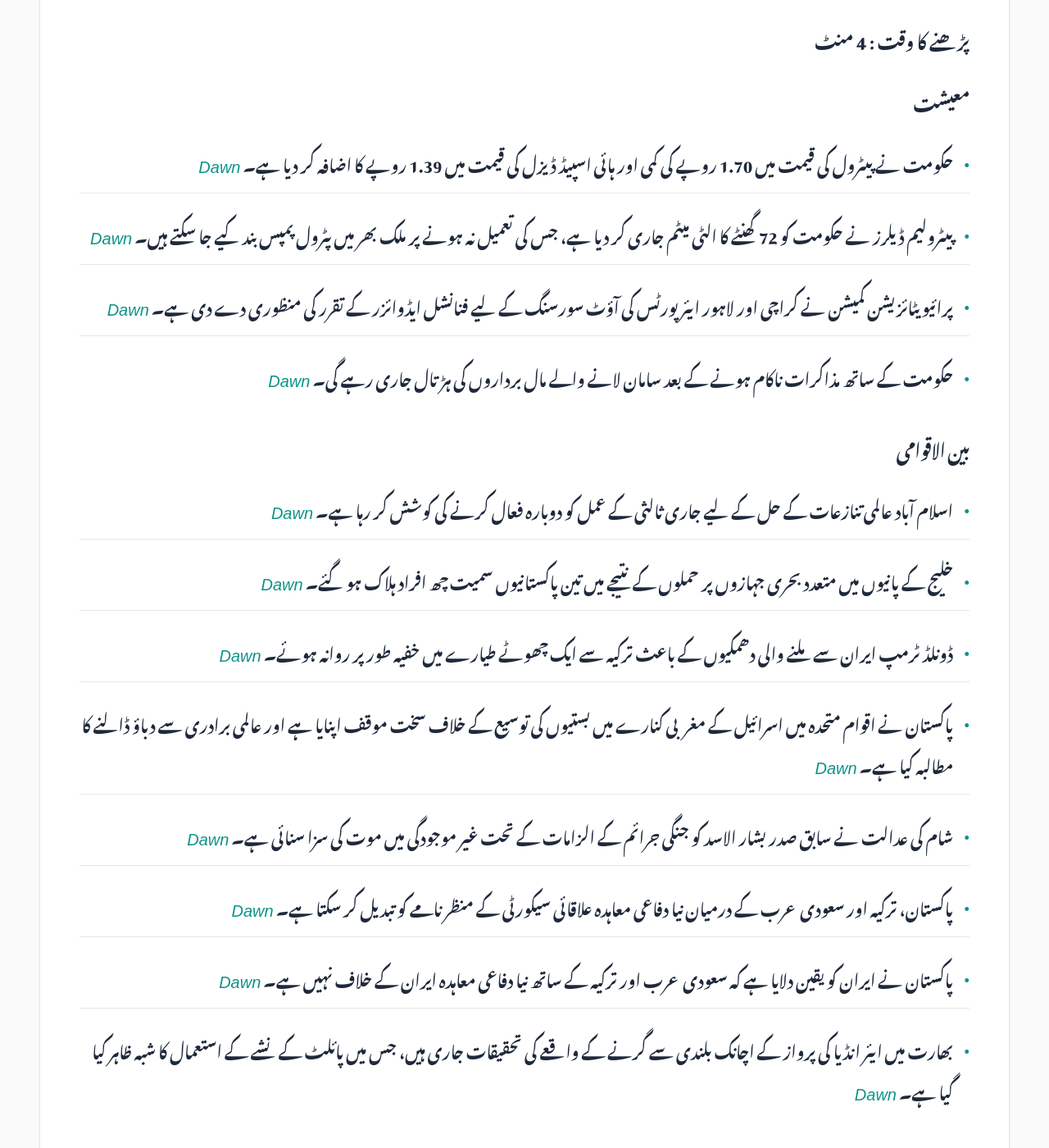
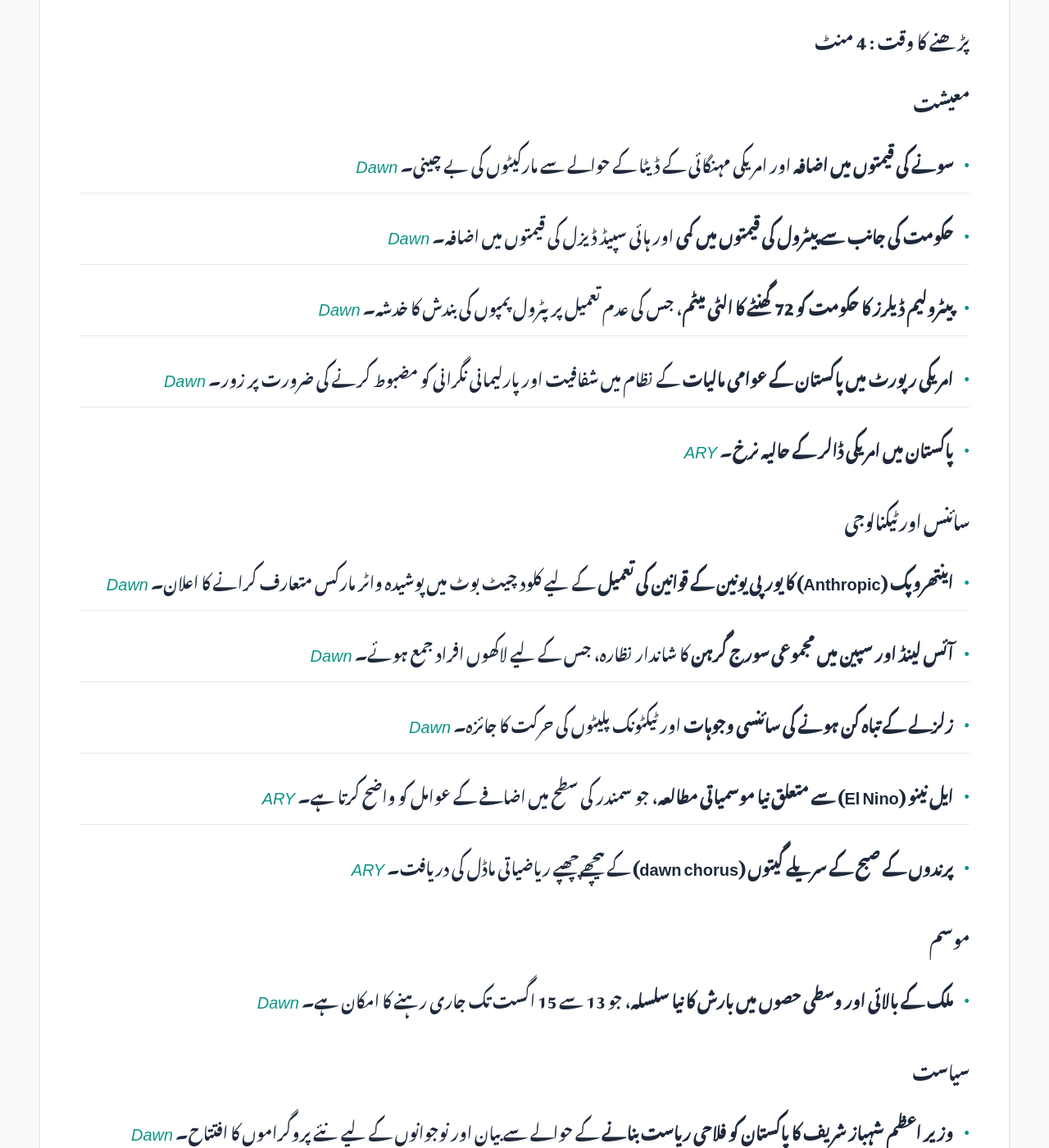
Before and after one commit to zsubzwary/news, a Jekyll site: the page built from ur/index.md, in a window 1280 px wide and 1400 px high, scrolled down 441 px. Shown: the whole window at 82% size. Built offline with Jekyll 4.4.1, drawn with Linux system fonts in a browser that asks for light colours; some web fonts are replaced; comment, search, counter and statistics services are not loaded; some of the changed text lies outside the part shown.

Commit message:
DateTime; 2026-08-12T16:09:19.704Z

```diff
--- a/ur/index.md
+++ b/ur/index.md
@@ -7,39 +7,51 @@ rtl: true
 
 پاکستان کی تازہ خبروں کا خلاصہ
 
- &lrm; 12-Aug-2026 09:09PKT
+ &lrm; 12-Aug-2026 21:09PKT
 
 پڑھنے کا وقت : 4 منٹ
 
 ### معیشت
-- حکومت نے پیٹرول کی قیمت میں 1.70 روپے کی کمی اور ہائی اسپیڈ ڈیزل کی قیمت میں 1.39 روپے کا اضافہ کر دیا ہے۔ *[Dawn](https://www.dawn.com/news/2022180/govt-cuts-petrol-price-by-rs170-raises-high-speed-diesel-by-rs139)*
-- پیٹرولیم ڈیلرز نے حکومت کو 72 گھنٹے کا الٹی میٹم جاری کر دیا ہے، جس کی تعمیل نہ ہونے پر ملک بھر میں پٹرول پمپس بند کیے جا سکتے ہیں۔ *[Dawn](https://www.dawn.com/news/2022267/petroleum-dealers-issue-72-hour-ultimatum)*
-- پرائیویٹائزیشن کمیشن نے کراچی اور لاہور ایئرپورٹس کی آؤٹ سورسنگ کے لیے فنانشل ایڈوائزر کے تقرر کی منظوری دے دی ہے۔ *[Dawn](https://www.dawn.com/news/2022170/privatisation-commission-approves-financial-adviser-for-outsourcing-karachi-lahore-airports)*
-- حکومت کے ساتھ مذاکرات ناکام ہونے کے بعد سامان لانے والے مال برداروں کی ہڑتال جاری رہے گی۔ *[Dawn](https://www.dawn.com/news/2022155/goods-transporters-to-continue-strike-as-negotiations-with-govt-end-without-resolution)*
+- **سونے کی قیمتوں میں اضافہ** اور امریکی مہنگائی کے ڈیٹا کے حوالے سے مارکیٹوں کی بے چینی۔ *[Dawn](https://www.dawn.com/news/2022343/gold-rebounds-towards-10-week-high-as-markets-brace-for-us-inflation-data)*
+- **حکومت کی جانب سے پیٹرول کی قیمتوں میں کمی** اور ہائی سپیڈ ڈیزل کی قیمتوں میں اضافہ۔ *[Dawn](https://www.dawn.com/news/2022180/govt-cuts-petrol-price-by-rs170-raises-high-speed-diesel-by-rs139)*
+- **پیٹرولیم ڈیلرز کا حکومت کو 72 گھنٹے کا الٹی میٹم**، جس کی عدم تعمیل پر پٹرول پمپوں کی بندش کا خدشہ۔ *[Dawn](https://www.dawn.com/news/2022267/petroleum-dealers-issue-72-hour-ultimatum)*
+- **امریکی رپورٹ میں پاکستان کے عوامی مالیات** کے نظام میں شفافیت اور پارلیمانی نگرانی کو مضبوط کرنے کی ضرورت پر زور۔ *[Dawn](https://www.dawn.com/news/2022331/us-report-calls-for-strengthening-parliamentary-oversight-of-pakistans-public-finances)*
+- **پاکستان میں امریکی ڈالر کے حالیہ نرخ**۔ *[ARY](https://arynews.tv/us-dollar-rate-today-in-pakistan-august-12-2026)*
+
+### سائنس اور ٹیکنالوجی
+- **اینتھروپک (Anthropic) کا یورپی یونین کے قوانین کی تعمیل** کے لیے کلود چیٹ بوٹ میں پوشیدہ واٹر مارکس متعارف کرانے کا اعلان۔ *[Dawn](https://www.dawn.com/news/2022365/anthropic-unveils-ai-watermarks-to-comply-with-eu-law)*
+- **آئس لینڈ اور سپین میں مجموعی سورج گرہن** کا شاندار نظارہ، جس کے لیے لاکھوں افراد جمع ہوئے۔ *[Dawn](https://www.dawn.com/news/2022388/millions-of-people-in-iceland-and-spain-set-for-event-of-the-century-eclipse)*
+- **زلزلے کے تباہ کن ہونے کی سائنسی وجوہات** اور ٹیکٹونک پلیٹوں کی حرکت کا جائزہ۔ *[Dawn](https://www.dawn.com/news/2022382/what-makes-earthquakes-so-deadly)*
+- **ایل نینو (El Nino) سے متعلق نیا موسمیاتی مطالعہ**، جو سمندر کی سطح میں اضافے کے عوامل کو واضح کرتا ہے۔ *[ARY](https://arynews.tv/el-nino-climate-study-reveals-how-land-water-drives-sea-level-rise)*
+- **پرندوں کے صبح کے سریلے گیتوں (dawn chorus)** کے پیچھے چھپے ریاضیاتی ماڈل کی دریافت۔ *[ARY](https://arynews.tv/mathematical-model-explains-why-birds-sing-in-the-dawn-chorus)*
+
+### موسم
+- **ملک کے بالائی اور وسطی حصوں میں بارش کا نیا سلسلہ**، جو 13 سے 15 اگست تک جاری رہنے کا امکان ہے۔ *[Dawn](https://www.dawn.com/news/2022381/met-office-forecasts-fresh-rain-spell-for-upper-central-parts-of-country-from-aug-13-15)*
+
+### سیاست
+- **وزیر اعظم شہباز شریف کا پاکستان کو فلاحی ریاست بنانے** کے حوالے سے بیان اور نوجوانوں کے لیے نئے پروگراموں کا افتتاح۔ *[Dawn](https://www.dawn.com/news/2022368/pakistan-still-far-from-becoming-a-social-welfare-state-pm-shehbaz)*
+- **شاہد خاقان عباسی کی عوامی پاکستان پارٹی کی خارج کرنے** کے ای سی پی کے فیصلے کو چیلنج کرنا۔ *[ARY](https://arynews.tv/awaam-pakistan-party-challenges-delisting-decision)*
+- **وزیر اعظم کا مستقبل کے حوالے سے قومی اداروں** کی پیشگوئی اور منصوبہ بندی کی اہمیت پر زور۔ *[Dawn](https://www.dawn.com/news/2022377/pm-takes-notice-of-future-after-ordering-it-cancelled)*
+
+### قومی
+- **بلوچستان کے ضلع سوراب میں دہشت گردوں کے خلاف آپریشن**، جس میں 18 دہشت گرد ہلاک ہوئے۔ *[Dawn](https://www.dawn.com/news/2022383/18-terrorists-killed-in-balochistans-surab-district-ispr)*
+- **راولپنڈی میں سیکیورٹی اہلکار پر فائرنگ کا واقعہ** اور پی ٹی آئی قیادت کی ممکنہ ذمہ داری کا الزام۔ *[Dawn](https://www.dawn.com/news/2022361/shooting-on-security-personnel-in-pindi-minister-says-pti-leadership-cannot-absolve-themselves-of-responsibility)*
+- **قیدی کے فرار کے معاملے میں اڈیالہ جیل کے تین پولیس اہلکار** گرفتار۔ *[Dawn](https://www.dawn.com/news/2022355/3-cops-arrested-for-alleged-role-in-prisoners-escape-in-rawalpindi)*
+- **میر رضا علی قتل کیس میں سندھ کے وزیر اعلیٰ کا شفاف تحقیقات** اور پولیس کوتاہیوں پر کارروائی کا یقین دہانی۔ *[Dawn](https://www.dawn.com/news/2022195/murad-vows-action-over-police-medico-legal-lapses-as-mir-raza-murder-probe-progresses)*
+- **اسلام آباد ہائی کورٹ میں تین نئے ججز کا حلف اٹھانا** اور عدالت کی طاقت میں اضافہ۔ *[Dawn](https://www.dawn.com/news/2022245/3-judges-with-diverse-legal-backgrounds-join-islamabad-high-court)*
+- **ایف آئی اے کی اسلام آباد میں 400 غیر ملکیوں کی گرفتاری**۔ *[ARY](https://arynews.tv/fia-arrests-400-foreigners-from-islamabad)*
+- **میر رضا علی کیس میں فارنزک معائنے کا انتظار** اور قاتل کے اثر و رسوخ کے حوالے سے دعوے۔ *[ARY](https://arynews.tv/mir-raza-ali-case-bullet-casing-awaits-forensic-examination) [ARY](https://arynews.tv/mir-raza-ali-case-father-claims-killer-was-above-police)*
 
 ### بین الاقوامی
-- اسلام آباد عالمی تنازعات کے حل کے لیے جاری ثالثی کے عمل کو دوبارہ فعال کرنے کی کوشش کر رہا ہے۔ *[Dawn](https://www.dawn.com/news/2022296/islamabad-looking-to-breathe-new-life-into-mediation-push)*
-- خلیج کے پانیوں میں متعدد بحری جہازوں پر حملوں کے نتیجے میں تین پاکستانیوں سمیت چھ افراد ہلاک ہو گئے۔ *[Dawn](https://www.dawn.com/news/2022293/3-pakistanis-die-as-multiple-ships-attacked-in-gulf-waters)*
-- ڈونلڈ ٹرمپ ایران سے ملنے والی دھمکیوں کے باعث ترکیہ سے ایک چھوٹے طیارے میں خفیہ طور پر روانہ ہوئے۔ *[Dawn](https://www.dawn.com/news/2022270/trump-secretly-flew-smaller-jet-out-of-turkiye-amid-iran-threat-washington-post)*
-- پاکستان نے اقوام متحدہ میں اسرائیل کے مغربی کنارے میں بستیوں کی توسیع کے خلاف سخت موقف اپنایا ہے اور عالمی برادری سے دباؤ ڈالنے کا مطالبہ کیا ہے۔ *[Dawn](https://www.dawn.com/news/2022274/pakistan-warns-un-security-council-of-tipping-point-in-occupied-west-bank)*
-- شام کی عدالت نے سابق صدر بشار الاسد کو جنگی جرائم کے الزامات کے تحت غیر موجودگی میں موت کی سزا سنائی ہے۔ *[Dawn](https://www.dawn.com/news/2022132/ousted-syrian-president-bashar-al-assad-sentenced-to-death-in-absentia)*
-- پاکستان، ترکیہ اور سعودی عرب کے درمیان نیا دفاعی معاہدہ علاقائی سیکورٹی کے منظر نامے کو تبدیل کر سکتا ہے۔ *[Dawn](https://www.dawn.com/news/2022309-new-regional-security-order)*
-- پاکستان نے ایران کو یقین دلایا ہے کہ سعودی عرب اور ترکیہ کے ساتھ نیا دفاعی معاہدہ ایران کے خلاف نہیں ہے۔ *[Dawn](https://www.dawn.com/news/2022312/mideast-outreach)*
-- بھارت میں ایئر انڈیا کی پرواز کے اچانک بلندی سے گرنے کے واقعے کی تحقیقات جاری ہیں، جس میں پائلٹ کے نشے کے استعمال کا شبہ ظاہر کیا گیا ہے۔ *[Dawn](https://www.dawn.com/news/2022171/india-probes-flight-plunge-as-pilot-faces-drug-test-scrutiny)*
+- **بحیرہ احمر میں بحری دفاعی اتحاد کے عمل درآمد** پر پاکستان کا عزم۔ *[Dawn](https://www.dawn.com/news/2022344/after-death-of-3-pakistani-sailors-fo-says-islamabad-will-implement-maritime-coalition-in-full-earnest)*
+- **ناروے کے وزیر خارجہ کا پاکستان کا دورہ**، جس کا مقصد دوطرفہ تجارتی تعاون کو فروغ دینا ہے۔ *[Dawn](https://www.dawn.com/news/2022374/norwegian-fm-to-visit-pakistan-on-aug-13-14-first-such-visit-in-a-decade)*
+- **چین کے سابق وزیر اعظم ژو رونگ جی کا انتقال**، جنہوں نے ملک کی اقتصادی اصلاحات میں اہم کردار ادا کیا۔ *[Dawn](https://www.dawn.com/news/2022384/former-chinese-premier-zhu-rongji-dies-aged-97)*
+- **بحیرہ احمر میں حوثی حملے کی پاکستان کی جانب مذمت**، جس میں تین پاکستانی شہری جاں بحق ہوئے۔ *[Dawn](https://www.dawn.com/news/2022341/pakistan-condemns-houthi-attack-in-red-sea-that-claimed-lives-of-3-nationals)*
+- **ڈونلڈ ٹرمپ کا ترکی میں خفیہ طیارہ تبدیل کرنے** کے حوالے سے انکشاف۔ *[Dawn](https://www.dawn.com/news/2022334/trump-says-secret-flight-change-at-directives-of-secret-service-plane-ultimately-used-faced-greater-risk)*
 
-### قومی
-- سندھ کے وزیر اعلیٰ نے میر رضا علی قتل کیس میں پولیس اور میڈیکو لیگل کوتاہیوں پر کارروائی کا وعدہ کیا ہے۔ *[Dawn](https://www.dawn.com/news/2022195/murad-vows-action-over-police-medico-legal-lapses-as-mir-raza-murder-probe-progresses)*
-- پی ٹی آئی نے عمران خان کی صحت اور زیر التواء مقدمات کے حوالے سے سپریم کورٹ کے باہر احتجاج کیا، جسے عدالت کی یقین دہانی کے بعد ختم کر دیا گیا۔ *[Dawn](https://www.dawn.com/news/2022272/pti-protests-outside-supreme-court-over-imrans-health-pending-cases)*
-- راولپنڈی میں سیکیورٹی اہلکاروں پر فائرنگ کرنے والے شخص کو پولیس نے ہلاک کر دیا۔ *[Dawn](https://www.dawn.com/news/2022145/man-shot-dead-on-rawalpindis-mall-road-after-opening-fire-on-security-personnel)*
-- صدر زرداری نے جنرل عامر رضا کو نشانِ امتیاز (فوجی) سے نوازا۔ *[Dawn](https://www.dawn.com/news/2022162/president-zardari-confers-nishan-i-imtiaz-on-national-strategic-command-commander-gen-aamer-raza)*
-- کوٹ ادو میں شادی کی تقریب کے بعد لوڈر رکشہ کنال میں گرنے سے 12 افراد، جن میں 6 بچے شامل ہیں، ہلاک ہو گئے۔ *[Dawn](https://www.dawn.com/news/2022151/at-least-12-dead-as-loader-rickshaw-carrying-wedding-procession-falls-into-canal-in-kot-addu)*
-- سینیٹ کی قائمہ کمیٹی نے کلائمٹ چینج اتھارٹی کی ضرورت اور اس کے دائرہ اختیار پر سوالات اٹھائے ہیں۔ *[Dawn](https://www.dawn.com/news/2022289/senate-panel-questions-need-for-climate-change-authority)*
-- کراچی میں ایک بلند و بالا عمارت سے پھینکا جانے کے نتیجے میں ایک نوزائیدہ بچہ مردہ ملا۔ *[ARY](https://arynews.tv/karachi-gulshan-e-iqbal-case)*
-
-### صحت
-- لاہور کے ہسپتالوں میں گیسٹرو اینٹرائٹس (پیٹ کے امراض) کے مریضوں میں اچانک اضافہ رپورٹ ہوا۔ *[Dawn](https://www.dawn.com/news/2022148/lahore-hospitals-report-surge-in-gastroenteritis-patients-amid-conflicting-outbreak-reports)*
+### کھیل
+- **لیونل میسی کے والد کا انتقال**، جس پر فٹ بال اسٹار نے جذباتی خراج تحسین پیش کیا۔ *[ARY](https://arynews.tv/lionel-messis-emotional-tribute-following-the-passing-of-his-father-jorge-messi)*
 
 ### دیگر
-- نکولس ہولٹ 'ہیری پوٹر' ریبوٹ میں گلڈروی لاک ہارٹ کا کردار ادا کریں گے۔ *[ARY](https://arynews.tv/nicholas-hoult-takes-on-role-of-gilderoy-lockhart-in-harry-potter)*
-- 'ہاؤس آف دی ڈریگن' کا چوتھا سیزن مقررہ شیڈول کے مطابق تیار ہو رہا ہے۔ *[ARY](https://arynews.tv/house-of-the-dragon-season-4-progressing-on-schedule-confirms-showrunner-ryan-condal)*
-- برطانیہ اور آئرلینڈ کے ایک پاور پروجیکٹ کو ایک یادگار کے گرد سے راستہ بدلنے پر مجبور کیا گیا۔ *[ARY](https://arynews.tv/potterheads-force-430m-uk-ireland-power-project-to-reroute-around-dobbys-memorial)*
+- **شاہ چارلس کے 18 سالہ بھتیجے کی غیر متوقع ملازمت**۔ *[ARY](https://arynews.tv/king-charles-18-year-old-nephew-takes-a-job-no-one-expected)*
+- **میگن مارکل اور ڈیوڈ فوسٹر کے حوالے سے خبر**۔ *[ARY](https://arynews.tv/the-real-story-behind-meghan-markle-and-david-fosters-so-called-red-carpet-snub)*
```
